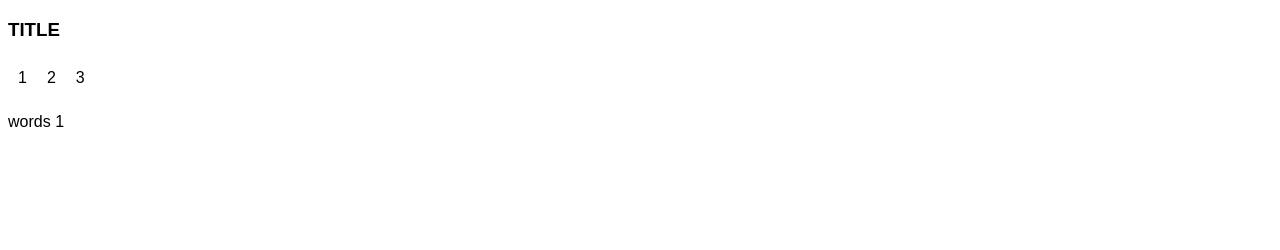
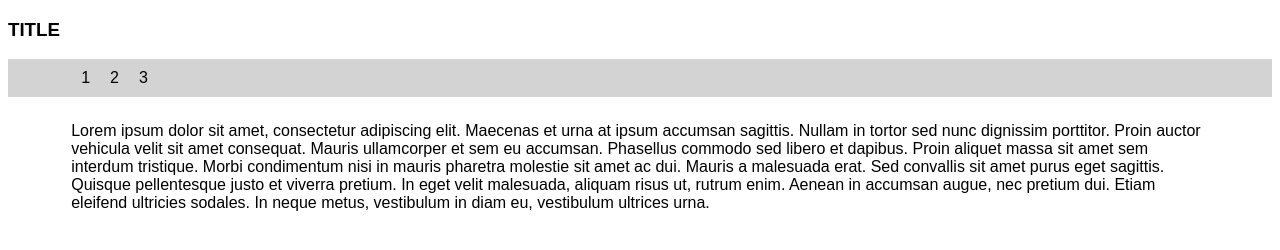
Before and after one commit to Chrion01/Qws, a React app in the folder qws/: page / in a window 1280 px wide. Built offline with nearby package versions, Linux system fonts and the light colour scheme.

Commit message:
home page, styling for nav bar

```diff
--- /dev/null
+++ b/qws/src/home.js
@@ -0,0 +1,21 @@
+import React from 'react';
+
+class Home extends React.Component{
+
+	render(){
+		return(
+			<div className="home">
+				<p>Lorem ipsum dolor sit amet, consectetur adipiscing elit. Maecenas et urna at ipsum accumsan sagittis. Nullam in tortor sed nunc dignissim porttitor. Proin auctor vehicula velit sit amet consequat. Mauris ullamcorper et sem eu accumsan. Phasellus commodo sed libero et dapibus. Proin aliquet massa sit amet sem interdum tristique. Morbi condimentum nisi in mauris pharetra molestie sit amet ac dui. Mauris a malesuada erat. Sed convallis sit amet purus eget sagittis. Quisque pellentesque justo et viverra pretium. In eget velit malesuada, aliquam risus ut, rutrum enim. Aenean in accumsan augue, nec pretium dui. Etiam eleifend ultricies sodales. In neque metus, vestibulum in diam eu, vestibulum ultrices urna.
+				</p>
+
+
+
+			</div>
+		);
+
+
+	}
+
+}
+
+export default Home;
--- a/qws/src/index.css
+++ b/qws/src/index.css
@@ -1,3 +1,7 @@
 body {
   font-family: sans-serif;
 }
+p {
+	margin: auto;
+	width: 90%;
+}
--- a/qws/src/index.js
+++ b/qws/src/index.js
@@ -1,6 +1,7 @@
 import React from 'react';
 import ReactDOM from 'react-dom';
 import NavBar from './nav.js';
+import Home from './home.js';
 import './index.css';
 
 class MainPage extends React.Component{
@@ -14,7 +15,13 @@ class MainPage extends React.Component{
 		console.log("page", event.target.id);
 	}
 	render(){
-		let page = this.state.page;
+		let page = <Home />;
+		if (this.state.page === 2){
+			page = null;
+		}
+		else if (this.state.page === 3){
+			page = null;
+		}
 		return(<div>
 			<h3>
 				TITLE
@@ -22,8 +29,7 @@ class MainPage extends React.Component{
 
 			<NavBar handlePageChange={this.handlePageChange}></NavBar>
 
-			<p> words {page}</p>
-
+			{page}
 		</div>
 
 		);
--- a/qws/src/nav.css
+++ b/qws/src/nav.css
@@ -1,17 +1,20 @@
-ul{
+ul.nav {
 	list-style-type: none;
 	margin: 0;
 	padding: 0;
 	overflow: hidden;
-
+	background: lightgrey;
+	margin-bottom: 25px;
+	padding-left: 5%;
 }
-li{
+ul.nav li{
 	float: left;
 	text-align: center;
 	text-decoration: none;
 	padding: 10px;
 
 }
-li:hover{
+ul.nav li:hover{
 	background-color: grey;
+	cursor: pointer;
 }
--- a/qws/src/nav.js
+++ b/qws/src/nav.js
@@ -14,7 +14,7 @@ class NavBar extends React.Component{
 	}
 	render(){
 		return(<div>
-			<ul>
+			<ul className="nav">
 				<li id='1' onClick={this.handleClick}>1</li>
 				<li id='2' onClick={this.handleClick}>2</li>
 				<li id='3' onClick={this.handleClick}>3</li>
```
